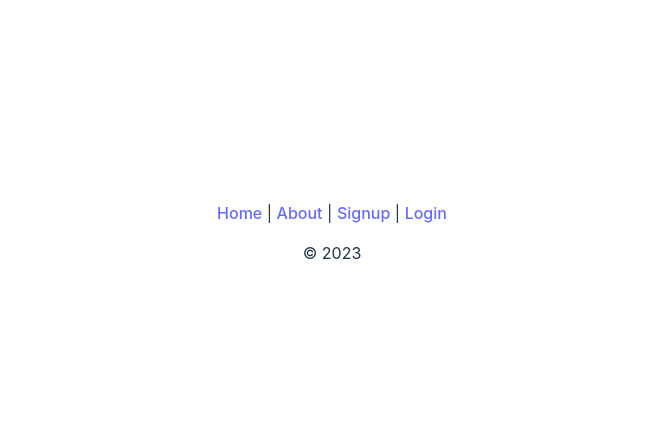
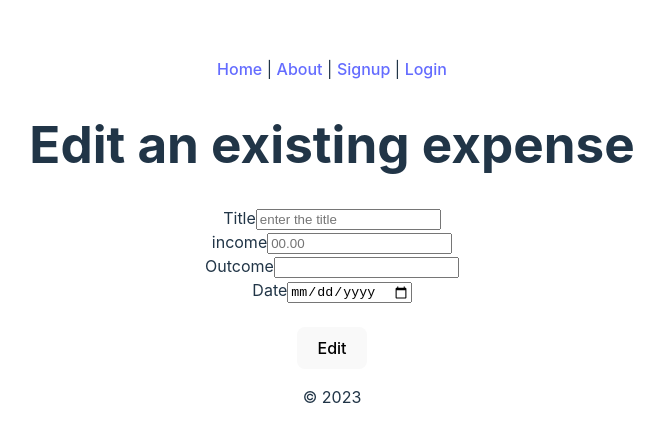
Before and after one commit to Co-Track/CoTrack, a React (Vite) app: page /editPersonal/1 in a window 1280 px wide. Shown: the part 159-600 px from the top of the page, without its empty margins (308-972 px from the left). Built offline with nearby package versions, Linux system fonts and the light colour scheme; no server answers.

Commit message:
edit in the personal- DONE

```diff
--- a/src/App.jsx
+++ b/src/App.jsx
@@ -17,7 +17,6 @@ import About from "./components/About";
 import HomePage from "./Pages/HomePage";
 import "./App.css";
 
-
 function App() {
   return (
     <>
@@ -36,7 +35,7 @@ function App() {
         <Route path="/addLiving" element={<AddLiving />} />
         <Route path="/editEmergency" element={<EditEmergency />} />
         <Route path="/editLiving" element={<EditLiving />} />
-        <Route path="/editPersonal" element={<EditPersonal />} />
+        <Route path="/editPersonal/:personalId" element={<EditPersonal />} />
         <Route path="/About" element={<About />} />
       </Routes>
       <Footer />
--- a/src/Pages/EditPersonal.jsx
+++ b/src/Pages/EditPersonal.jsx
@@ -1,6 +1,21 @@
-import { useState } from "react";
+import { useEffect, useState } from "react";
 import axios from "axios";
-import { useNavigate } from "react-router-dom";
+import { useNavigate, useParams } from "react-router-dom";
+
+function formatDateString(inputDateString) {
+  // Create a Date object from the input string
+  let inputDate = new Date(inputDateString);
+
+  // Get the components of the date
+  let year = inputDate.getUTCFullYear();
+  let month = ("0" + (inputDate.getUTCMonth() + 1)).slice(-2);
+  let day = ("0" + inputDate.getUTCDate()).slice(-2);
+
+  // Format the date as "yyyy-MM-dd"
+  let formattedDate = year + "-" + month + "-" + day;
+
+  return formattedDate;
+}
 
 function EditPersonal() {
   const [income, setIncome] = useState("");
@@ -8,23 +23,49 @@ function EditPersonal() {
   const [inDate, setInDate] = useState("");
   const [title, setTitle] = useState("");
 
+  const { personalId } = useParams();
+  console.log(personalId);
+
   const navigate = useNavigate();
+  const storedToken = localStorage.getItem("authToken");
 
-  const handleFormSubmit = (id, e) => {
+  useEffect(() => {
+    axios
+      .get(`http://localhost:3000/personal/${personalId}`, {
+        headers: { Authorization: `Bearer ${storedToken}` },
+      })
+      .then((response) => {
+        console.log(response.data);
+        setTitle(response.data.title);
+        setIncome(response.data.income);
+        setInDate(formatDateString(response.data.inDate));
+      });
+  }, []);
+
+  const handleFormSubmit = (e) => {
     e.preventDefault();
 
-    const storedToken = localStorage.getItem("authToken");
+    console.log(storedToken);
+    const formData = {
+      title,
+      inCome: income,
+      inDate: inDate,
+      outCome: outcome,
+    };
     axios
-      .put("http://localhost:3000/personal/" + id, requestBody, {
-        headers: { Authorization: `Bearer ${storedToken}` },
+      .put("http://localhost:3000/personal/" + personalId, formData, {
+        headers: {
+          Authorization: `Bearer ${localStorage.getItem("authToken")}`,
+        },
       })
       .then((response) => {
         setIncome("");
         setOutcome("");
         setInDate("");
         setTitle("");
+        console.log(response);
+
         navigate("/personal");
-        console.log(response);
       })
       .catch((error) => {
         console.log(error);
@@ -43,8 +84,8 @@ function EditPersonal() {
             placeholder="enter the title"
             value={title}
             required={true}
-            onChange={(e) => {
-              setTitle(e.target.value);
+            onChange={(id) => {
+              setTitle(id.target.value);
             }}
           />
         </div>
@@ -55,8 +96,8 @@ function EditPersonal() {
             type="number"
             placeholder="00.00"
             value={income}
-            onChange={(e) => {
-              setIncome(e.target.value);
+            onChange={(id) => {
+              setIncome(id.target.value);
             }}
           />
         </div>
@@ -66,8 +107,8 @@ function EditPersonal() {
             className="inputs"
             type="number"
             value={outcome}
-            onChange={(e) => {
-              setOutcome(e.target.value);
+            onChange={(id) => {
+              setOutcome(id.target.value);
             }}
           />
         </div>
@@ -77,18 +118,14 @@ function EditPersonal() {
             className="inputs"
             type="date"
             value={inDate}
-            onChange={(e) => {
-              setInDate(e.target.value);
+            onChange={(id) => {
+              setInDate(id.target.value);
             }}
           />
         </div>
         <div>
           <br></br>
-          <button
-            type="submit"
-            className="addBtn"
-            onChange={(e) => handleFormSubmit(item._id, e)}
-          >
+          <button type="submit" className="addBtn">
             Edit
           </button>
         </div>
--- a/src/Pages/Emergency.jsx
+++ b/src/Pages/Emergency.jsx
@@ -1,7 +1,6 @@
 import { useEffect, useState } from "react";
 import axios from "axios";
 import { Link } from "react-router-dom";
-
 
 function Emergency() {
   const [Emergency, setEmergency] = useState([]);
@@ -45,6 +44,7 @@ function Emergency() {
     getEmergency();
     // eslint-disable-next-line react-hooks/exhaustive-deps
   }, []);
+  console.log(Emergency);
 
   return (
     <>
--- a/src/Pages/Personal.jsx
+++ b/src/Pages/Personal.jsx
@@ -1,7 +1,6 @@
 import { useEffect, useState } from "react";
 import { Link } from "react-router-dom";
 import axios from "axios";
-import EditPersonal from "./EditPersonal";
 
 function Personal() {
   const [personal, setPersonal] = useState([]);
@@ -73,12 +72,8 @@ function Personal() {
                   {" "}
                   Delete{" "}
                 </button>
-                <Link to={"/editPersonal"}>
-                  <button
-                    type="submit"
-                    className="btn"
-                    onChange={() => handleFormSubmit(item._id, e)}
-                  >
+                <Link to={`/editPersonal/${item._id}`}>
+                  <button type="submit" className="btn">
                     Edit
                   </button>
                 </Link>
```
